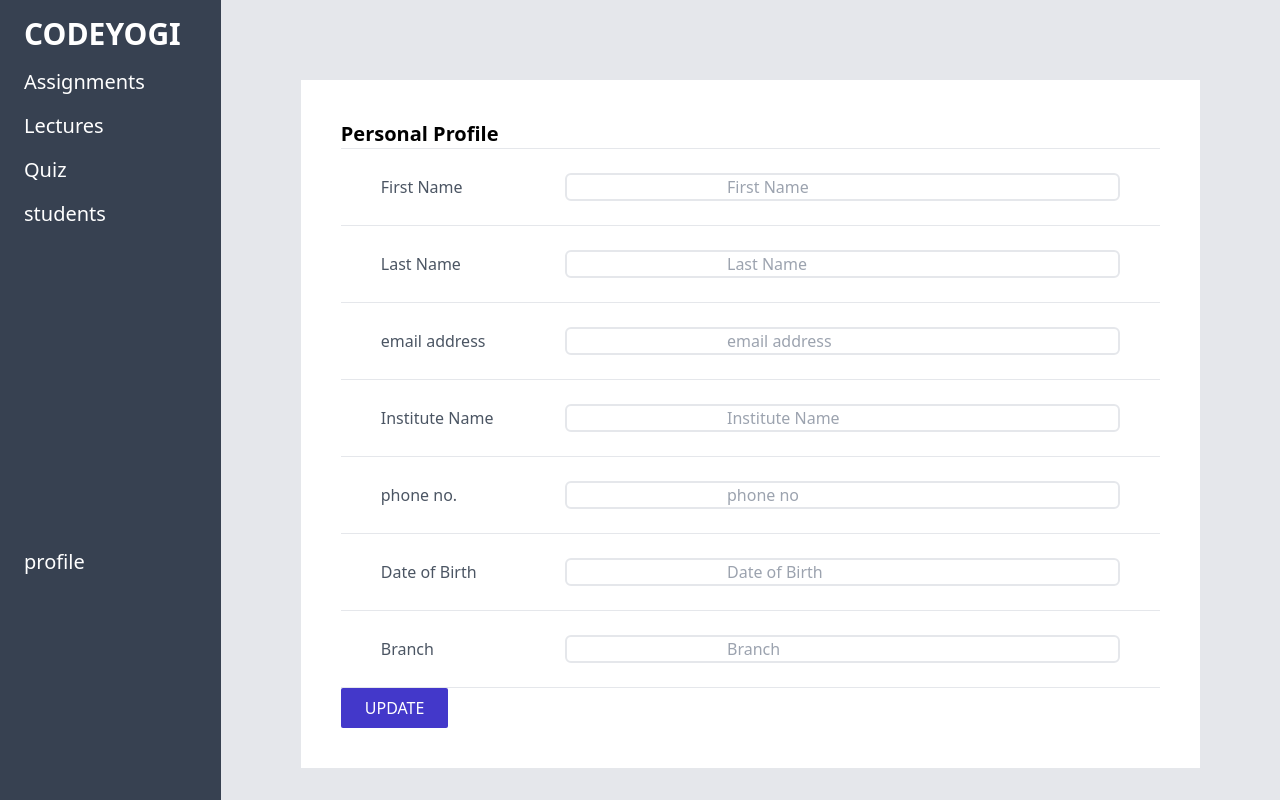
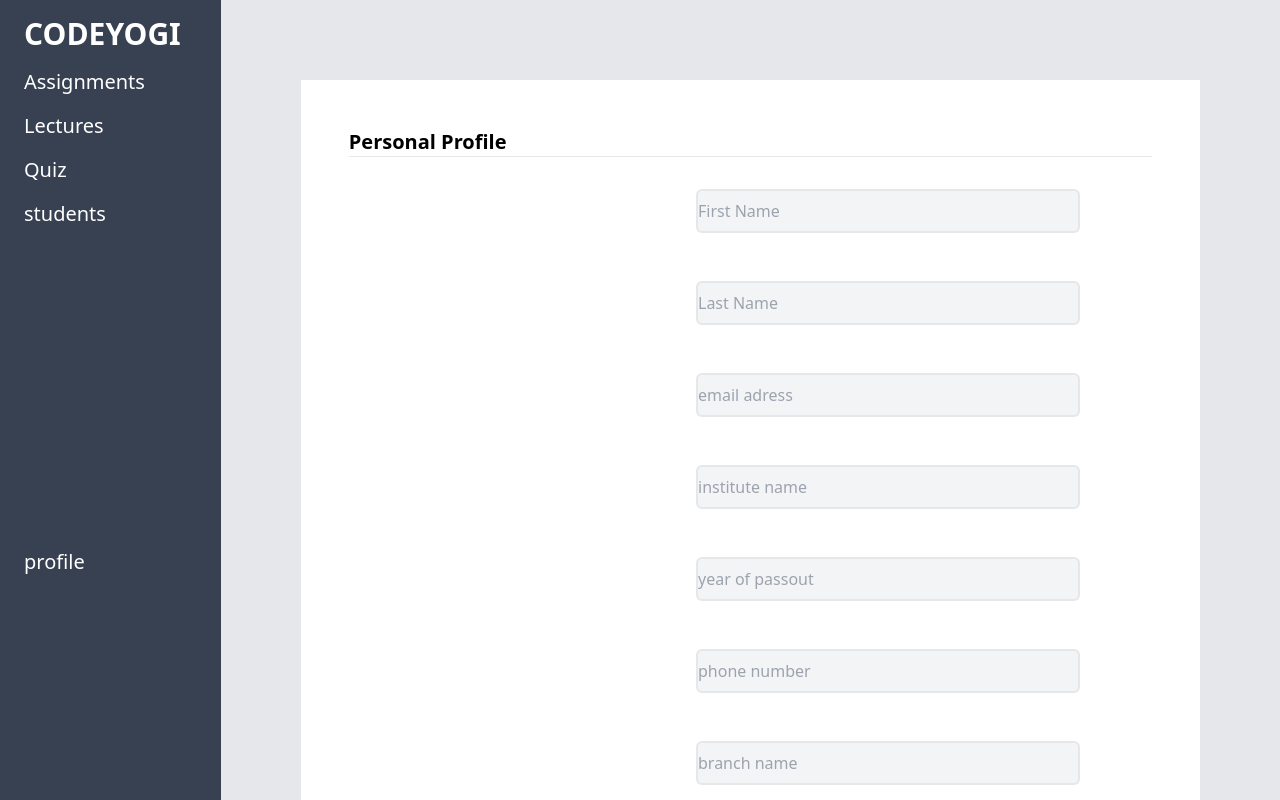
Before and after one commit to surendersinghbisht/codeyogi-clone, a React (Vite) app: page /profile in a window 1280 px wide. Shown: the top 800 px of the page. Built offline with nearby package versions, Linux system fonts and the light colour scheme.

Commit message:
profile update

```diff
--- a/package.json
+++ b/package.json
@@ -10,10 +10,12 @@
   "dependencies": {
     "@uiw/react-md-editor": "^3.11.3",
     "axios": "^0.26.1",
+    "formik": "^2.2.9",
     "react": "^17.0.2",
     "react-dom": "^17.0.2",
     "react-icons": "^4.3.1",
-    "react-router-dom": "^6.3.0"
+    "react-router-dom": "^6.3.0",
+    "yup": "^0.32.11"
   },
   "devDependencies": {
     "@vitejs/plugin-react": "^1.0.7",
--- a/src/Input.jsx
+++ b/src/Input.jsx
@@ -1,15 +1,32 @@
-import PreviousMap from 'postcss/lib/previous-map';
+import {  useField } from 'formik';
 import React from 'react';
+import { Children } from 'react/cjs/react.production.min';
 
 
-function Input(props) {
+
+function Input({id, type, name,Children,...rest}) {
+
+const [field, meta] = useField(name);
+
   return (
-      <div>
- <div className='flex items-center justify-between px-10 py-6 '>
-     <h1 className='text-gray-600'>{props.children}</h1>
-     <input className='border-gray-200 rounded-md border-2 px-40' placeholder={props.placeholder} ></input>
+      <div className='items-center justify-between py-6 sm:px-20 sm:flex'>
 
-    </div><hr /></div>
+<label htmlFor={id} className="text-gray-500">{Children}</label>
+<div>
+<input onChange={field.onChange}
+onBlur={field.onBlur}
+value={field.value}
+id={id}
+name={name}
+type={type || 'text'}
+{ ...rest}
+className="block w-11/12 py-2 bg-gray-100 border-2 border-gray-200 rounded-md sm:w-96"
+/>
+{meta.error&& meta.touched &&(
+  <span className="text-sm text-red-500 h-10 ">{meta.error}</span>
+)}
+</div>
+</div>
 
   );
 }
--- a/src/LectureList.jsx
+++ b/src/LectureList.jsx
@@ -25,7 +25,7 @@ function LectureList() {
        <h1 className="mb-4 text-xl font-bold  ">Lectures</h1>
       <div className="h-full p-10 bg-white">
 
-      {lectures.map((l) => <LectureDetails lecture={l} />)}
+      {lectures.map((l) => <LectureDetails key={lecture.id} lecture={l} />)}
     </div>
   </>
     );
--- a/src/Profile.jsx
+++ b/src/Profile.jsx
@@ -1,21 +1,113 @@
 import Input from './Input';
 import React from 'react';
 import Button from './Button';
+import { Formik, Form } from "formik";
+import {object,string,number} from 'yup';
 
 function Profile() {
+
+  const onSubmit=()=>{
+    console.log('done')
+  }
+
+const initialValues={
+  firstName:"",
+  lastName:"",
+  email:"",
+  instituteName:"",
+  phoneNo:"",
+};
+
+const validationSchema=object().shape({
+  firstName: string().required(),
+  lastName: string().required(),
+  email:string().required(),
+  instituteName:string().required(),
+  year:number().max(4).min(4).required('passout year not filled'),
+  phoneNo:number().max(10).min(10).required(),
+  branch:string().required('branch name not filled'),
+
+})
+
+
     return (
 
       <div className='bg-white p-10'>
+
+        <div className='p-2 '>
         <h1 className='font-bold text-xl'>Personal Profile</h1>
         <hr />
-     <Input placeholder="First Name">First Name</Input>
-     <Input  placeholder="Last Name">Last Name</Input>
-     <Input  placeholder="email address">email address</Input>
-     <Input  placeholder="Institute Name">Institute Name</Input>
-     <Input  placeholder="phone no">phone no.</Input>
-     <Input  placeholder="Date of Birth">Date of Birth</Input>
-     <Input  placeholder="Branch">Branch</Input>
-     <Button>UPDATE</Button>
+        </div>
+        <Formik
+        onSubmit={onSubmit}
+        initialValues={initialValues}
+        validationSchema={validationSchema}
+      >
+        <Form>
+
+          <Input
+            id="firstName"
+            required
+            placeholder="First Name"
+            name="firstName"
+            autoComplete="firstName"
+          >
+          </Input>
+
+          <Input
+            id="lastName"
+            placeholder="Last Name"
+            name="lastName"
+            required
+            autoComplete="lastName"
+          >
+          </Input>
+
+          <Input
+            id="email"
+            placeholder="email adress"
+            name="email"
+            required
+            autoComplete="email"
+          >
+          </Input>
+
+          <Input
+            id="instituteName "
+            placeholder="institute name"
+            name="instituteName"
+            required
+            autoComplete="institute name"
+          >
+          </Input>
+          <Input
+            id="year "
+            placeholder="year of passout"
+            name="year"
+            required
+            autoComplete=""
+          >
+          </Input>
+          <Input
+            id="phoneNo "
+            placeholder="phone number"
+            name="phoneNo"
+            required
+            autoComplete=""
+          >
+          </Input>
+
+          <Input
+            id="branch "
+            placeholder="branch name"
+            name="branch"
+            required
+            autoComplete=""
+          >
+          </Input>
+          </Form>
+          </Formik>
+          <Button>Update</Button>
       </div>
 
 
```
Also changed, not shown: src/Assignmentsdes.jsx (deleted), 1 other file (tests, documents, lock files or other folders).
